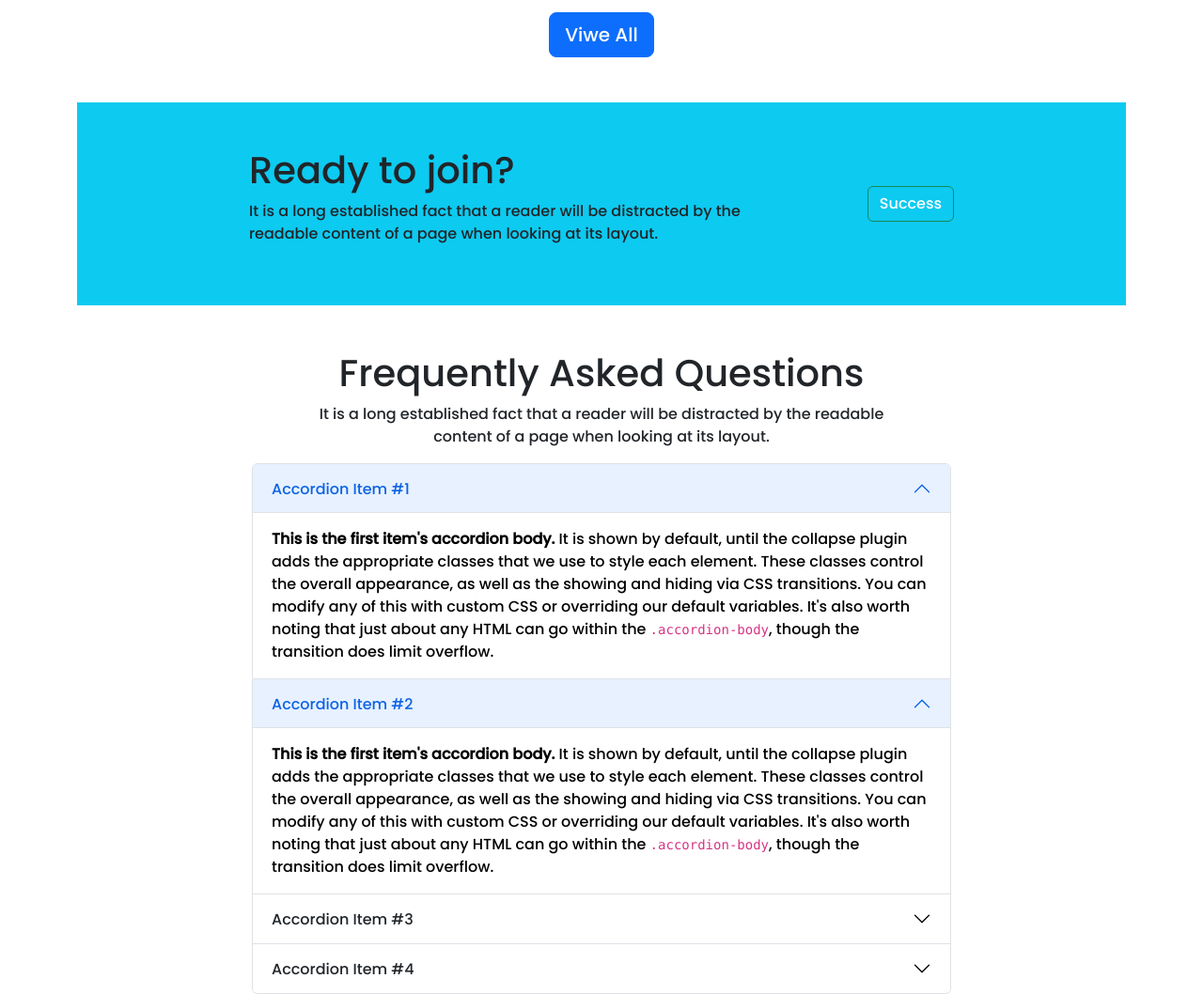
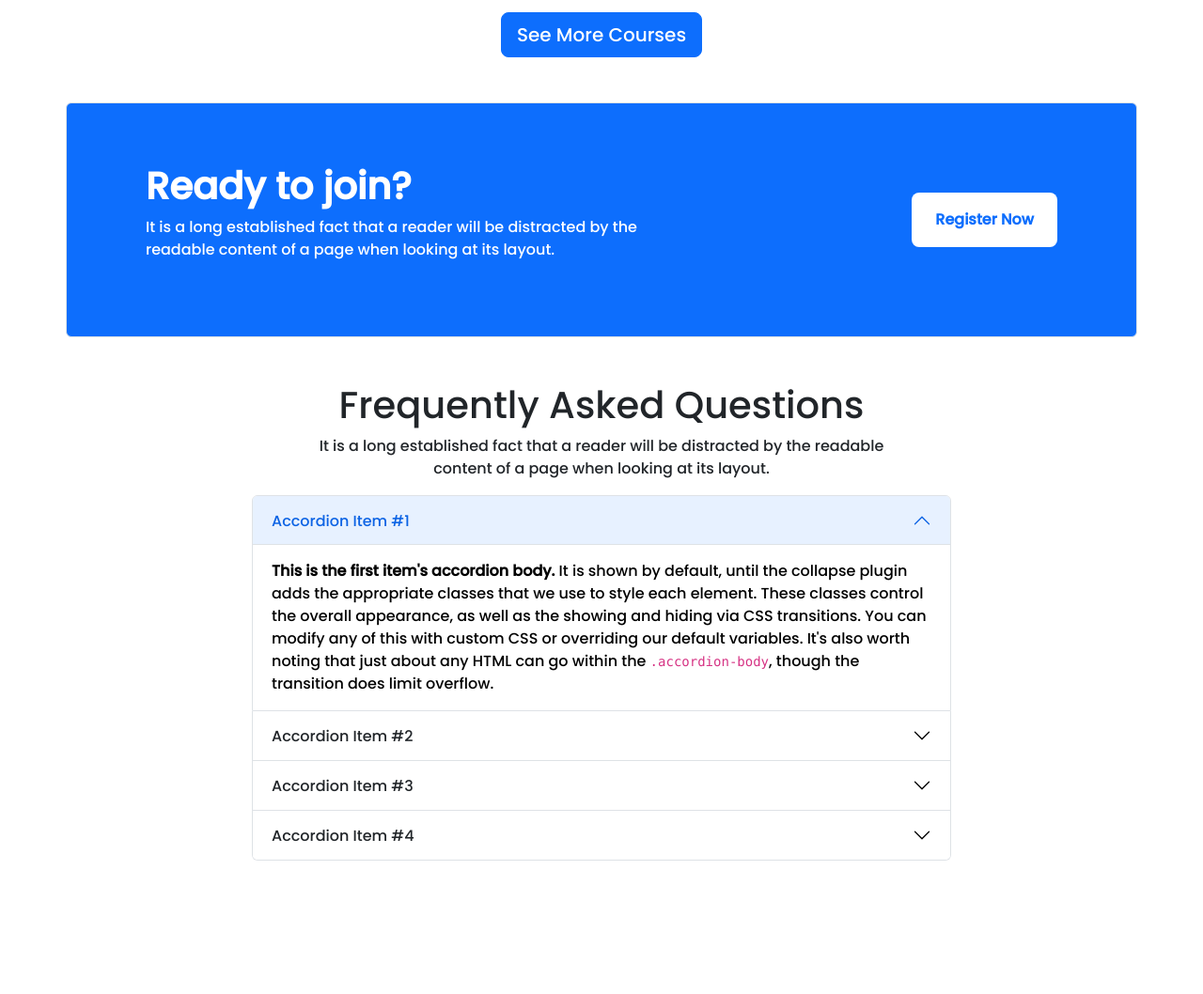
Before and after one commit to rajutalukdar1/assignment-no-3, a plain HTML site: page index.html in a window 1280 px wide. Shown: the part 2402-3460 px from the top of the page at 94% size. After the commit the page ends 3318 px from the top, so only its background shows below. Drawn offline with nearby package versions, Linux system fonts and the light colour scheme.

Commit message:
main-section-3-done

```diff
--- a/index.html
+++ b/index.html
@@ -216,22 +216,55 @@
         </section>
         <div class="text-center">
             <a href="https://www.facebook.com/Rajuvai013" target="_blank"> <button type="button"
-                    class="btn btn-primary btn-lg">Viwe
-                    All</button> </a>
+                    class="btn btn-primary btn-lg">See More Courses</button> </a>
         </div>
-        <!-- main section 3  -->
-        <section class="container mt-5">
-            <div class="bg-info p-5 d-flex justify-content-evenly align-items-center">
+        <!-----------------------
+                 main section 3
+                ---------------------->
+        <section class="container mx-auto bg-primary my-5 border rounded-2">
+            <div class="d-lg-flex d-md-block py-5 mx-5 px-4 my-3 justify-content-between align-items-center">
                 <div>
-                    <h1>Ready to join?</h1>
-                    <p>It is a long established fact that a reader will be distracted by the <br> readable content
-                        of a page when looking at its layout.</p>
+                    <h1 class="h1 fw-bold text-white">Ready to join?</h1>
+                    <p class="text-white">It is a long established fact that a reader will be distracted by the <br>
+                        readable content of a page when looking at its layout.</p>
                 </div>
                 <div>
-                    <a href="https://www.facebook.com/Rajuvai013" target="_blank"><button type="button"
-                            class="btn btn-outline-success text-white">Success</button></a>
+                    <button type="button" class="btn text-primary fw-semibold bg-white py-3 px-4 rounded-3"
+                        data-bs-toggle="modal" data-bs-target="#exampleModal" data-bs-whatever="@mdo">Register
+                        Now</button>
+
+                    <div class="modal fade" id="exampleModal" tabindex="-1" aria-labelledby="exampleModalLabel"
+                        aria-hidden="true">
+                        <div class="modal-dialog">
+                            <div class="modal-content">
+                                <div class="modal-header">
+                                    <h5 class="modal-title" id="exampleModalLabel">Please enter your Information:</h5>
+                                    <button type="button" class="btn-close" data-bs-dismiss="modal"
+                                        aria-label="Close"></button>
+                                </div>
+                                <div class="modal-body">
+                                    <form>
+                                        <div class="mb-3">
+                                            <label for="email-name" class="col-form-label">E-mail:</label>
+                                            <input type="email" class="form-control" id="email-name"
+                                                placeholder="Enter your mail" required>
+                                        </div>
+                                        <div class="mb-3">
+                                            <label for="password-name" class="col-form-label">Password:</label>
+                                            <input type="password" class="form-control" id="password-name"
+                                                placeholder="Type your password" required>
+                                        </div>
+                                    </form>
+                                </div>
+                                <div class="modal-footer">
+                                    <button type="button" class="btn btn-secondary"
+                                        data-bs-dismiss="modal">Close</button>
+                                    <button type="button" class="btn btn-primary">Send message</button>
+                                </div>
+                            </div>
+                        </div>
+                    </div>
                 </div>
-
             </div>
         </section>
 
@@ -269,21 +302,21 @@
                     </div>
                 </div>
                 <div class="accordion-item">
-                    <h2 class="accordion-header" id="panelsStayOpen-headingOne">
-                        <button class="accordion-button" type="button" data-bs-toggle="collapse"
-                            data-bs-target="#panelsStayOpen-collapseOne" aria-expanded="true"
-                            aria-controls="panelsStayOpen-collapseOne">
+                    <h2 class="accordion-header" id="panelsStayOpen-headingTwo">
+                        <button class="accordion-button collapsed" type="button" data-bs-toggle="collapse"
+                            data-bs-target="#panelsStayOpen-collapseTwo" aria-expanded="false"
+                            aria-controls="panelsStayOpen-collapseTwo">
                             Accordion Item #2
                         </button>
                     </h2>
-                    <div id="panelsStayOpen-collapseOne" class="accordion-collapse collapse show"
-                        aria-labelledby="panelsStayOpen-headingOne">
+                    <div id="panelsStayOpen-collapseTwo" class="accordion-collapse collapse"
+                        aria-labelledby="panelsStayOpen-headingTwo">
                         <div class="accordion-body">
-                            <strong>This is the first item's accordion body.</strong> It is shown by default, until
-                            the collapse plugin adds the appropriate classes that we use to style each element.
-                            These classes control the overall appearance, as well as the showing and hiding via CSS
-                            transitions. You can modify any of this with custom CSS or overriding our default
-                            variables. It's also worth noting that just about any HTML can go within the
+                            <strong>This is the second item's accordion body.</strong> It is hidden by default,
+                            until the collapse plugin adds the appropriate classes that we use to style each
+                            element. These classes control the overall appearance, as well as the showing and hiding
+                            via CSS transitions. You can modify any of this with custom CSS or overriding our
+                            default variables. It's also worth noting that just about any HTML can go within the
                             <code>.accordion-body</code>, though the transition does limit overflow.
                         </div>
                     </div>
@@ -329,10 +362,13 @@
                     </div>
                 </div>
             </div>
+        </section>
+        <!-- Accordion End  -->
+
+        <!-- Bounas section start -->
 
 
-        </section>
-        <!-- Accordion End  -->
+        <!-- Bounas section End -->
 
     </main>
     <!-- main End  -->
```
